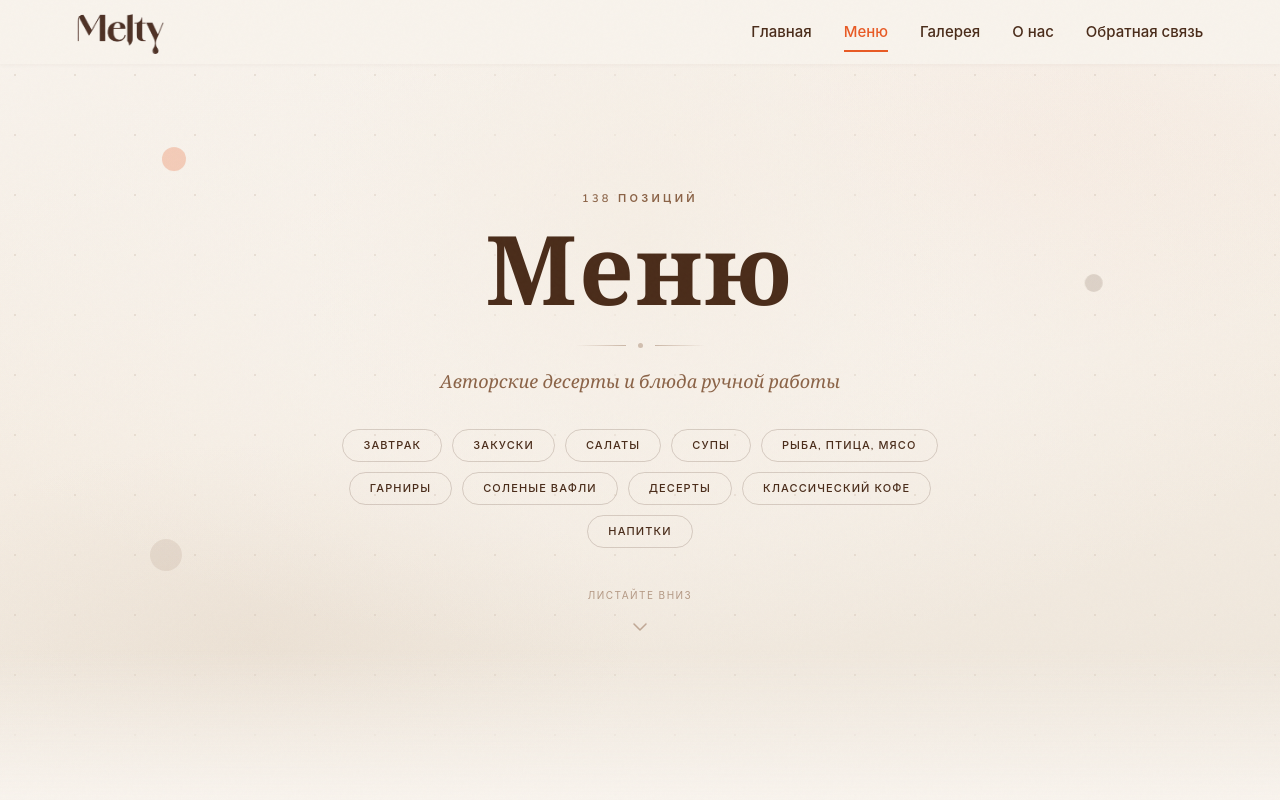
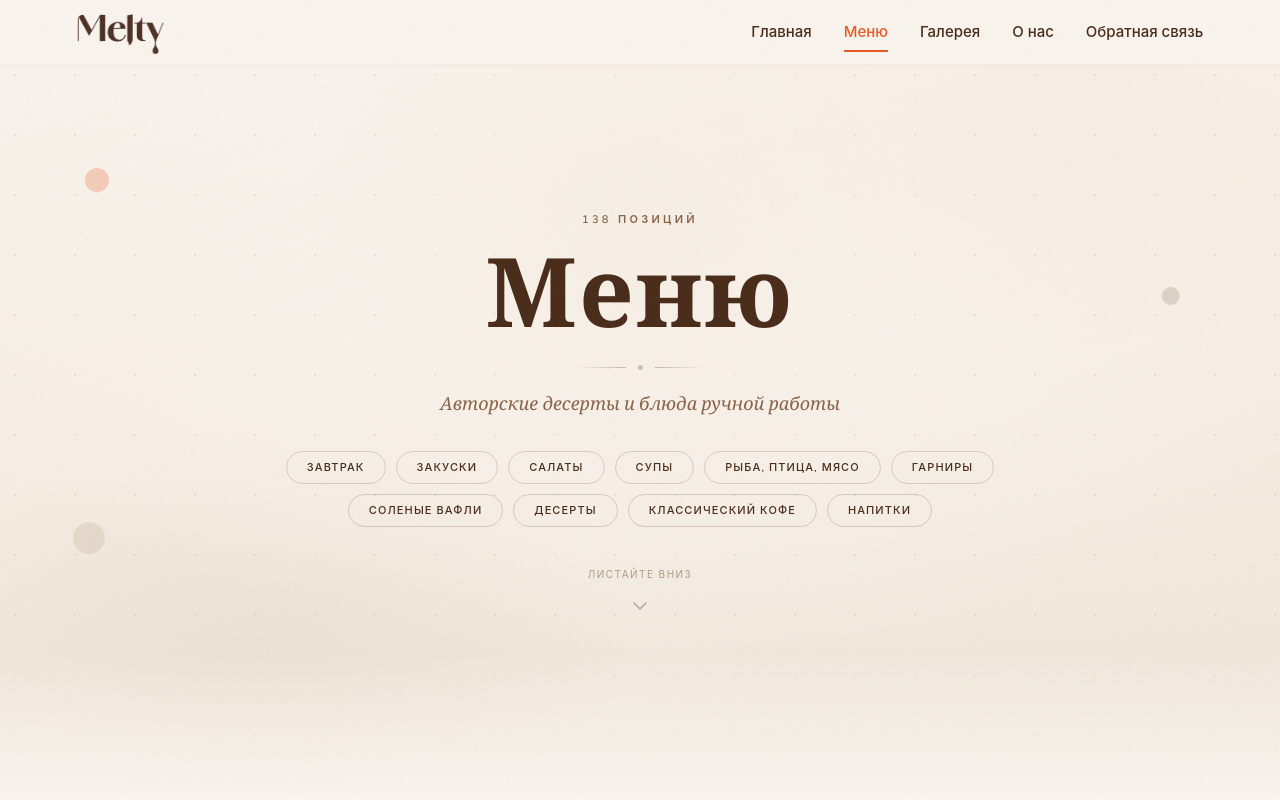
Before and after one commit to alenki/melty, a React (Vite) app: page /menu in a window 1280 px wide. Shown: the top 800 px of the page. Built offline with nearby package versions, Linux system fonts and the light colour scheme.

Commit message:
Update MenuPage.css

```diff
--- a/src/pages/MenuPage.css
+++ b/src/pages/MenuPage.css
@@ -158,7 +158,7 @@
   align-items: center;
   text-align: center;
   padding: 0 var(--container-padding);
-  max-width: 800px;
+  max-width: 1000px;
 }
 
 .menu-page__hero-count {
@@ -231,7 +231,7 @@
   flex-wrap: wrap;
   justify-content: center;
   gap: 10px;
-  max-width: 650px;
+  max-width: 800px;
   margin-top: 2rem;
 }
 
```
